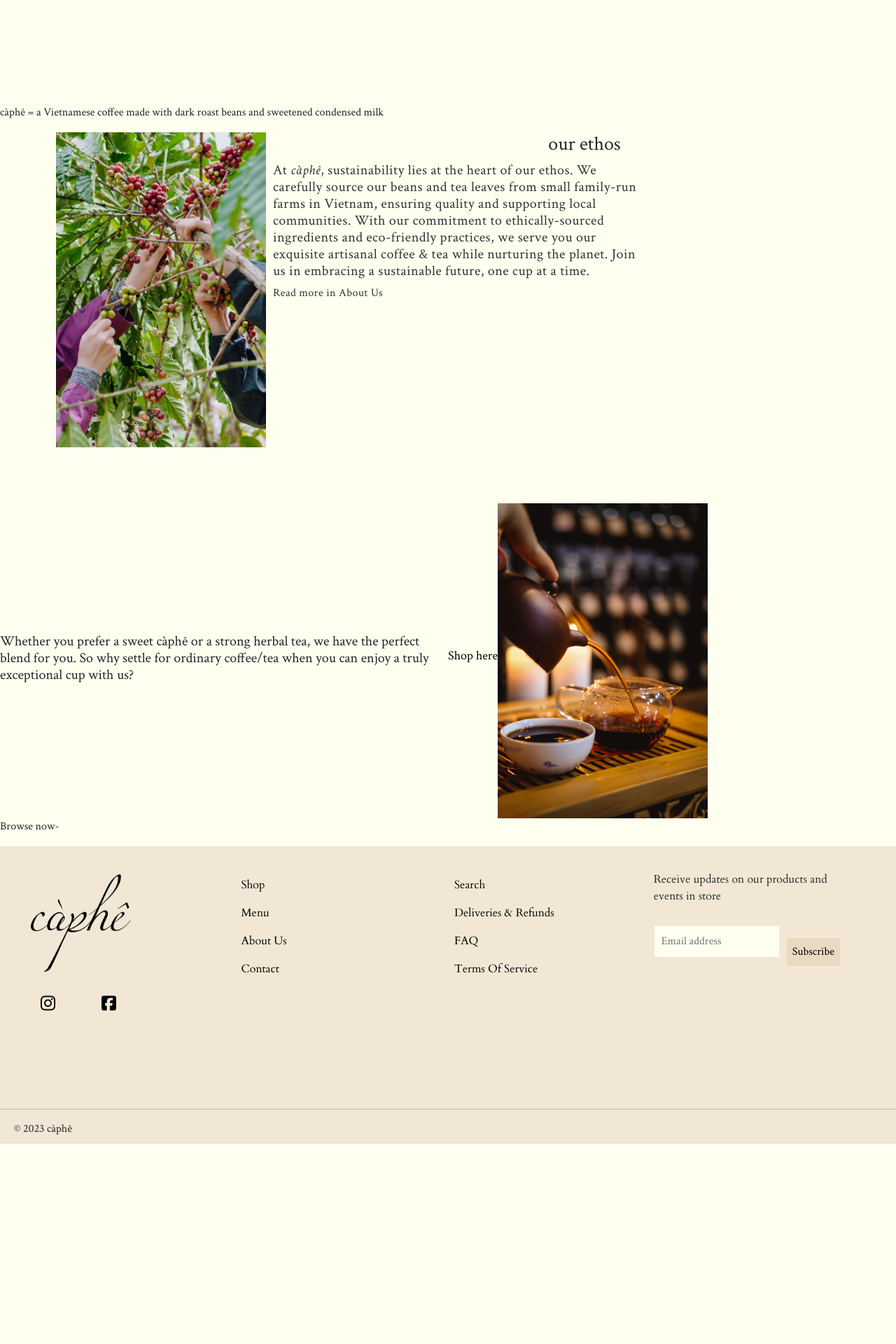
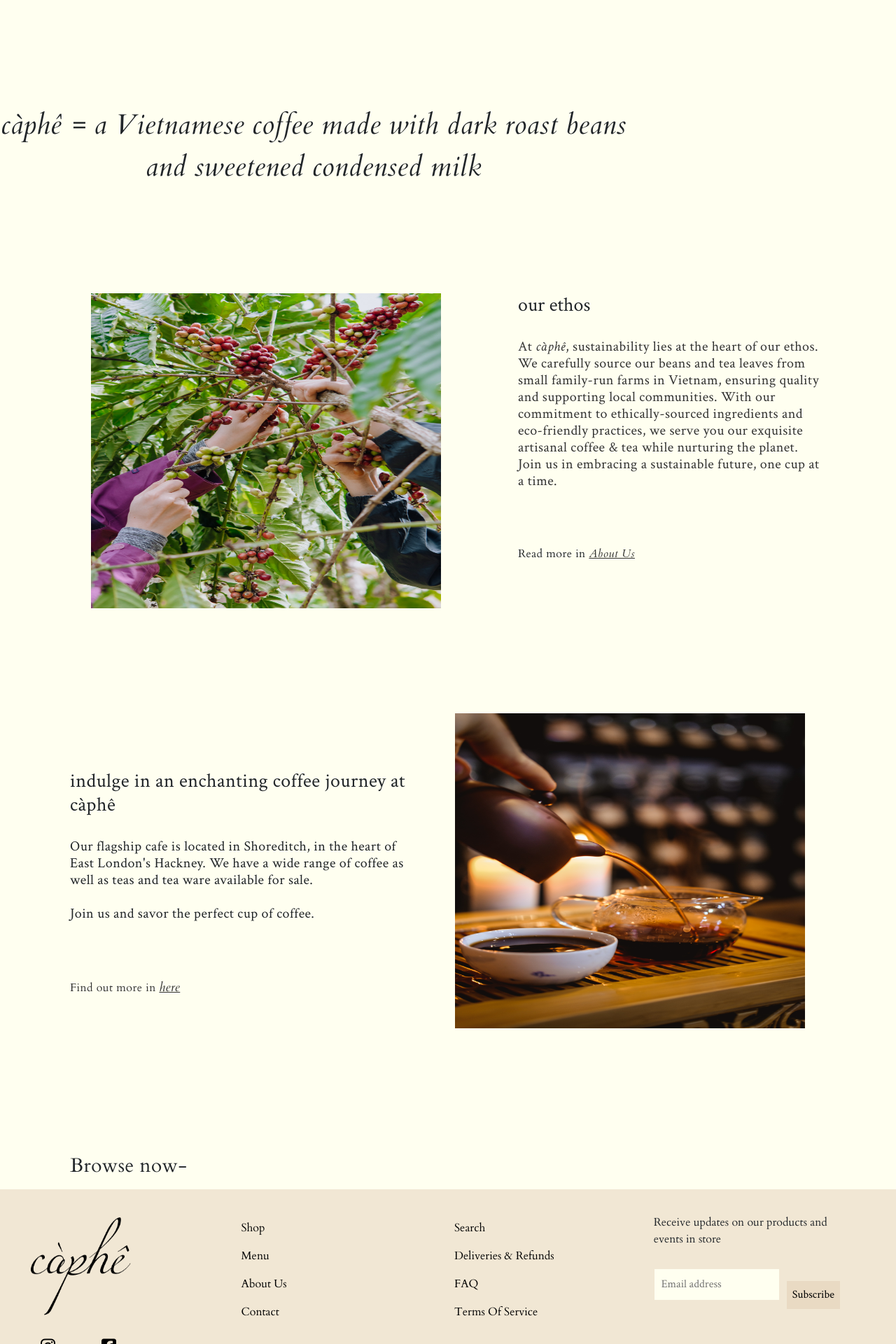
Before and after one commit to hihaianh/cafe-site, a PHP site: page / in a window 1280 px wide. Shown: the part 774-2694 px from the top of the page at 70% size. Before the commit the page ends 2408 px from the top, so only its background shows below. Run offline with PHP 8.4, Linux system fonts and the light colour scheme; some libraries are stand-ins or nearby versions.

Commit message:
updated homepage + about.html

```diff
--- a/index.html
+++ b/index.html
@@ -38,7 +38,7 @@
               </div>
             </li>
           </div>
-          <li><a href="#">Shop</a></li>
+          <li><a href="shop.html">Shop</a></li>
           <li><a href="about.html">About Us</a></li>
           <li><a href="contact.html">Contact</a></li>
           <li>
@@ -107,7 +107,7 @@
     </div>
 
     <div class="definition">
-      <p>
+      <p id="caphe-sentence">
         càphê = a Vietnamese coffee made with dark roast beans and sweetened condensed milk
       </p>
     </div>
@@ -115,20 +115,21 @@
     <div class="ethos-container">
       <img src="./images/dak-lak.jpg" alt="dak lak coffee farm">
       <div class="ethos-right">
-      <h3>our ethos</h3>
+      <h3 class="ethos-title">our ethos</h3>
       <h5>At <i>càphê</i>, sustainability lies at the heart of our ethos. We carefully source our beans and tea leaves from small family-run farms in Vietnam, ensuring quality and supporting local communities. With our commitment to ethically-sourced ingredients and eco-friendly practices, we serve you our exquisite artisanal coffee & tea while nurturing the planet. Join us in embracing a sustainable future, one cup at a time.</h5>
-      <p><a href="">Read more in About Us</a></p>
+      <p class="last-line">Read more in <a href="about.html" id="hyperlink">About Us</a></p>
     </div>
   </div>
 
-  <div class="sale-container">
-    <h5>Whether you prefer a sweet càphê or a strong herbal tea, we have the perfect blend for you. So why settle for ordinary coffee/tea when you can enjoy a truly exceptional cup with us?</h5>
-    <p><a href="#">Shop here</a></p>
+  <div class="visit-container">
     <img src="./images/herbal-tea-set.jpg">
+    <h3 class="visit-us">indulge in an enchanting coffee journey at càphê</h3>
+    <h5>Our flagship cafe is located in Shoreditch, in the heart of East London's Hackney. We have a wide range of coffee as well as teas and tea ware available for sale. <br><br>Join us and savor the perfect cup of coffee.</h5>
+    <p>Find out more in <a href="#">here</a></p>
   </div>
 
   <div class="browse-container">
-    <p>Browse now-</p>
+    <h3 class="browse-title">Browse now-</p>
     <div class="browse-carousel">
 
     </div>
@@ -158,7 +159,6 @@
 
       <!-- <div class="column">
         <p>99 Hackney Road, Shoreditch, London, E1 8TB</p>
-        <p>14 Brick Lane, London, E2 9DF</p>
       </div> -->
 
       <div class="column">
--- a/main.js
+++ b/main.js
@@ -11,7 +11,7 @@
           </div>
         </li>
       </div>
-      <li><a href="#">Shop</a></li>
+      <li><a href="shop.html">Shop</a></li>
       <li><a href="about.html">About Us</a></li>
       <li><a href="contact.html">Contact</a></li>
       <li>
--- a/shop.html
+++ b/shop.html
@@ -25,11 +25,14 @@
 <body>
     <header id="header" class="header"></header>
 
-    <h5>All Products -</h5>
+    <h5 id="products-text">All Products -</h5>
+
+
     <!-- scrollbar to filter feed -->
 
 
     <div class="filter-header">
+        <span class="filter-header-text">Sort By:</span>
         <select class="filter-select">
             <option value="">Default</option>
             <option value="price">Price, low to high</option>
--- a/styles.css
+++ b/styles.css
@@ -120,27 +120,44 @@ body {
     font-family: 'Crimson Text', serif;
 };
 
-.definition p {
-    font-family: 'Crimson Text', serif;
+.definition {
+    width: 100%;
+    max-height: 150px;
+}
+
+#caphe-sentence {
+    font-family: 'Cardo';
+    letter-spacing: 0.45px;
+    font-style: italic;
+    font-weight: lighter;
     font-size: 40px;
-    margin-bottom: 100px;
+    width: 70%;
+    text-align: center;
 }
 
 .ethos-container {
+    margin-top: 150px;
     margin-left: 80px;
     margin-bottom: 80px;
     overflow: auto;
   }
 
+  .ethos-title {
+    margin-left: 80px;
+    margin-bottom: 30px;
+  }
+
   .ethos-container img {
     float: left;
-    margin-right: 10px;
-    width: 300px;
-    height: auto;
+    margin-right: 30px;
+    margin-left: 50px;
+    width: 500px;
+    height: 450px;
   }
 .ethos-container h5 {
     text-align: left;
-    width: 60%;
+    margin-left: 80px;
+    width: 70%;
     font-weight: lighter;
     letter-spacing: 0.45px;
     color: #333333
@@ -162,26 +179,87 @@ body {
     color: #868484
 }
 
-.sale-container {
-    display: flex;
-    align-items: center;
-}
-.sale-container h5 {
-    text-align: left;
-    width: 50%;
+.last-line {
+    margin-top: 80px;
+    margin-left: 80px;
+    font-family: 'Cardo';
+    font-size: 16px;
+    letter-spacing: 0.45px;
 }
 
-.sale-container img {
-    width: 300px;
-    height: auto;
+#hyperlink {
+    text-decoration: underline;
+    font-style: italic;
 }
 
-.sale-container a {
+.visit-container {
+    margin-top: 150px;
+    margin-right: 80px;
+    margin-bottom: 80px;
+    overflow: auto;
+}
+
+.visit-us {
+    margin-left: 100px;
+    margin-bottom: 30px;
+    margin-top: 80px;
+    letter-spacing: 0.45px;
+}
+
+.visit-container h5 {
+    text-align: left;
+    width: 40%;
+    font-weight: lighter;
+    letter-spacing: 0.45px;
+    margin-left: 100px;
+}
+
+.visit-container p {
+    margin-left: 100px;
+    margin-top: 80px;
+    font-family: 'Cardo';
+    font-size: 16px;
+    text-decoration: none;
+    letter-spacing: 0.45px;
+    color: #333333;
+}
+
+.visit-container p a {
+    font-style: italic;
+    text-decoration: underline;
+    color: #333333;
+}
+
+.visit-container p a:hover {
+    text-decoration: none;
+    letter-spacing: 0.45px;
+    color: #868484;
+}
+
+.visit-container img {
+    float: right;
+    width: 500px;
+    height: 450px;
+    margin-left: 30px;
+    margin-right: 50px;
+}
+
+.visit-container a {
     text-decoration: none;
     color: black;
     font-size: 18px;
 }
 
+.browse-title {
+    text-align: center;
+    font-family: 'Cardo';
+    text-align: left;
+    letter-spacing: 0.45px;
+    margin-left: 100px;
+    margin-top: 180px;
+}
+
+/* about us page */
 
 .image-grid {
     display: flex;
@@ -202,38 +280,47 @@ body {
     margin-bottom: -80px;
 }
 
-h3 {
+#story-title {
     text-align: center;
+    padding-top: 80px;
+    padding-bottom: 40px;
+    letter-spacing: 0.45px;
 }
 
 .text-center {
     text-align: center;
     padding-inline: 60px;
+    max-width: 800px;
+    /* width: 70%; */
+    margin: 0 auto;
+    letter-spacing: 0.45px;
 }
 
-.text-right {
-    text-align: right;
-}
-
-.text-left {
-    text-align: left;
+.text-next-to-img {
+    text-align: center;
+    width: 80%;
+    margin: 0 auto;
+    letter-spacing: 0.45px;
 }
 
 .image-w-text {
-    display: flex;
     align-items: center;
+    width: 100%;
+    margin: 0 auto;
+    letter-spacing: 0.45px;
 }
 .image-w-text img {
-    margin-right: 10px;
-    width: 25%;
-    height: 250px;
-    object-fit: cover;
+    margin-bottom: 80px;
+    margin-top: 80px;
+    width: 80%;
+    height: 80%;
 }
 
 .container-small {
-    width: 100%;
-    max-width: 670px;
+    max-width: 800px;
     margin: 0 auto;
+    align-items: center;
+    text-align: center;
 }
 
 /* contact page */
```
Also changed, not shown: other parts of styles.css (+34 -3 lines), about.html (+15 -14 lines), images/tea-farm.jpg (added), 1 other file.
